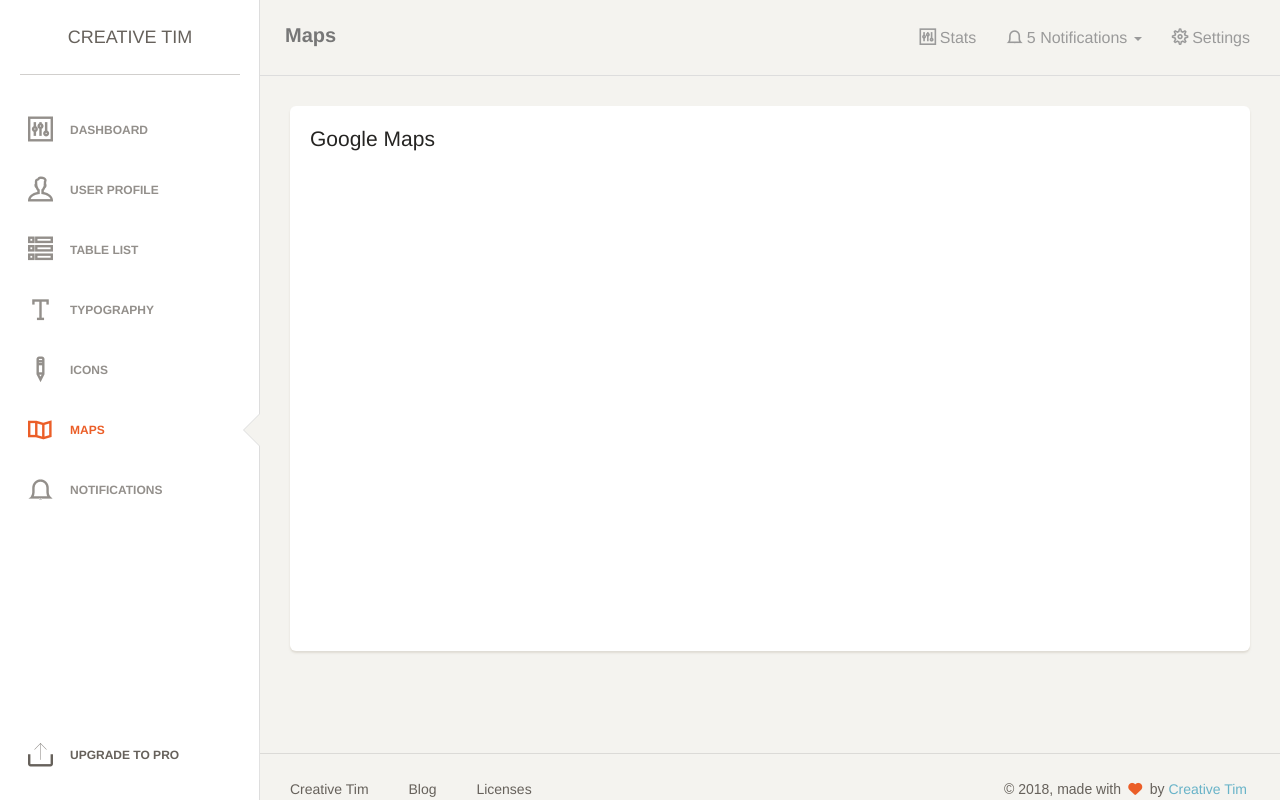
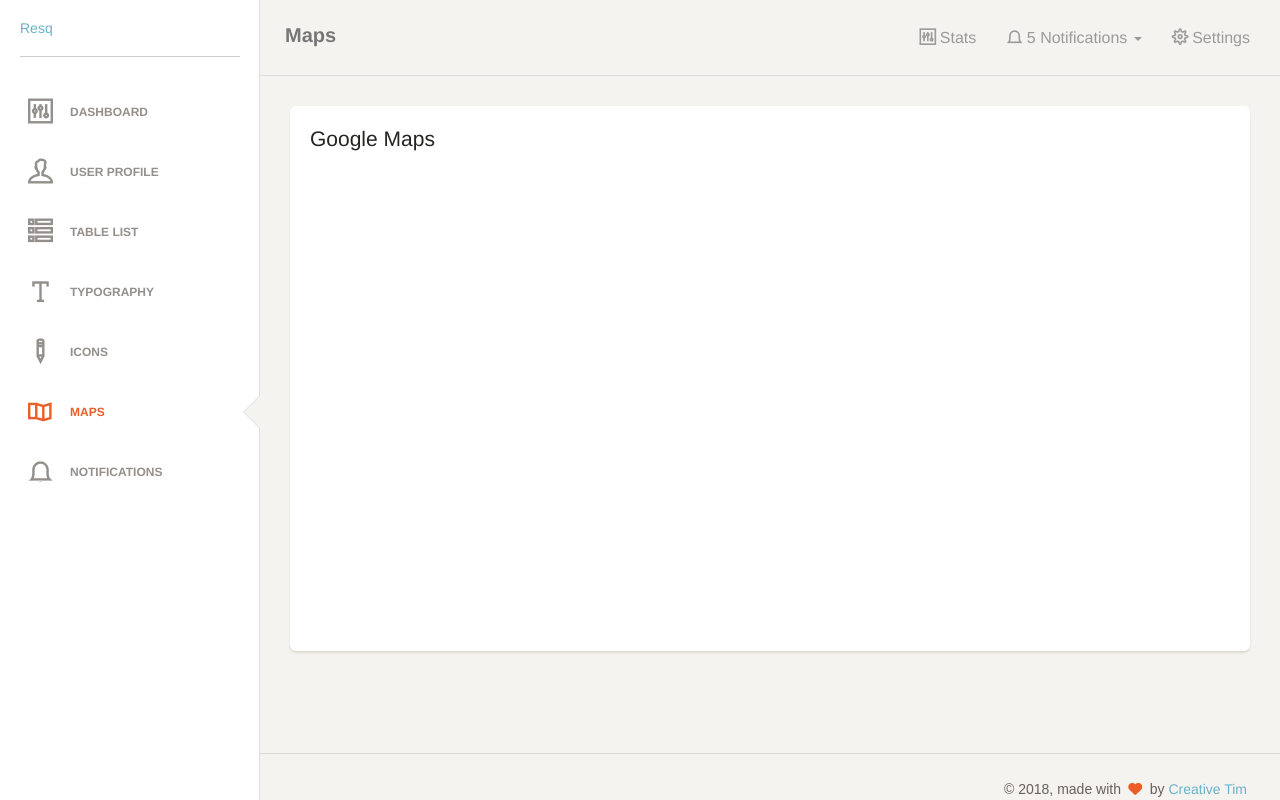
Before and after one commit to disaster-rescue/disaster-rescue.github.io, a plain HTML site: page dashboard/maps.html in a window 1280 px wide. Drawn offline with Linux system fonts and the light colour scheme; some packages are replaced by stand-ins of ours; no server answers; a web font is replaced by a local one.

Commit message:
Update maps.html

```diff
--- a/dashboard/maps.html
+++ b/dashboard/maps.html
@@ -6,7 +6,7 @@
 	<link rel="icon" type="image/png" sizes="96x96" href="assets/img/favicon.png">
 	<meta http-equiv="X-UA-Compatible" content="IE=edge,chrome=1" />
 
-	<title>Paper Dashboard by Creative Tim</title>
+	<title>Disaster Severity Map</title>
 
 	<meta content='width=device-width, initial-scale=1.0, maximum-scale=1.0, user-scalable=0' name='viewport' />
     <meta name="viewport" content="width=device-width" />
@@ -42,8 +42,8 @@
 
     	<div class="sidebar-wrapper">
             <div class="logo">
-                <a href="http://www.creative-tim.com" class="simple-text">
-                    Creative Tim
+                <a href="/ class="simple-text">
+                    Resq
                 </a>
             </div>
 
@@ -91,10 +91,7 @@
                     </a>
                 </li>
 				<li class="active-pro">
-                    <a href="upgrade.html">
-                        <i class="ti-export"></i>
-                        <p>Upgrade to PRO</p>
-                    </a>
+
                 </li>
             </ul>
     	</div>
@@ -163,24 +160,7 @@
 		<footer class="footer">
             <div class="container-fluid">
                 <nav class="pull-left">
-                    <ul>
 
-                        <li>
-                            <a href="http://www.creative-tim.com">
-                                Creative Tim
-                            </a>
-                        </li>
-                        <li>
-                            <a href="http://blog.creative-tim.com">
-                               Blog
-                            </a>
-                        </li>
-                        <li>
-                            <a href="http://www.creative-tim.com/license">
-                                Licenses
-                            </a>
-                        </li>
-                    </ul>
                 </nav>
 				<div class="copyright pull-right">
                     &copy; <script>document.write(new Date().getFullYear())</script>, made with <i class="fa fa-heart heart"></i> by <a href="http://www.creative-tim.com">Creative Tim</a>
```
